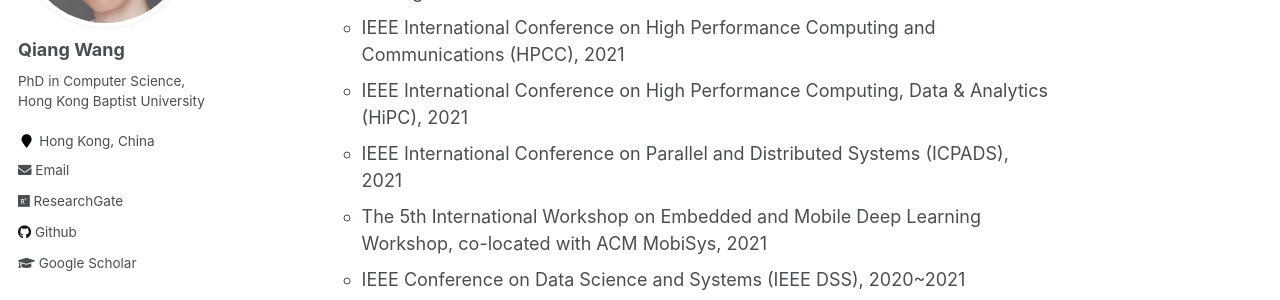
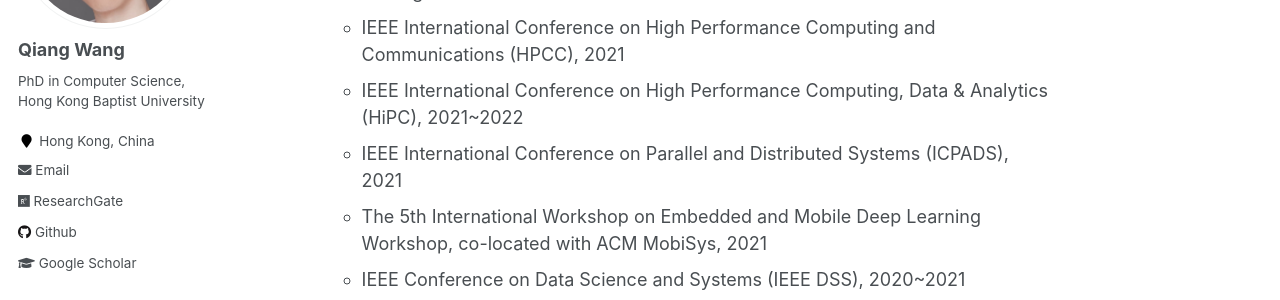
Before and after one commit to blackjack2015/blackjack2015.github.io, a Jekyll site: the page built from _pages/about.md, in a window 1280 px wide and 900 px high, scrolled down 1809 px. Shown: the part 180-480 px from the top of the window. Built offline with Jekyll 4.4.1, drawn with Linux system fonts in a browser that asks for light colours.

Commit message:
Update about.md

```diff
--- a/_pages/about.md
+++ b/_pages/about.md
@@ -44,7 +44,7 @@
     + IEEE International Conference on Data Science and Information Technology (DSIT), 2022
 + Invited Program Committee Member for Conferences
     + IEEE International Conference on High Performance Computing and Communications (HPCC), 2021
-    + IEEE International Conference on High Performance Computing, Data & Analytics (HiPC), 2021
+    + IEEE International Conference on High Performance Computing, Data & Analytics (HiPC), 2021~2022
     + IEEE International Conference on Parallel and Distributed Systems (ICPADS), 2021
     + The 5th International Workshop on Embedded and Mobile Deep Learning Workshop, co-located with ACM MobiSys, 2021
     + IEEE Conference on Data Science and Systems (IEEE DSS), 2020~2021
```
